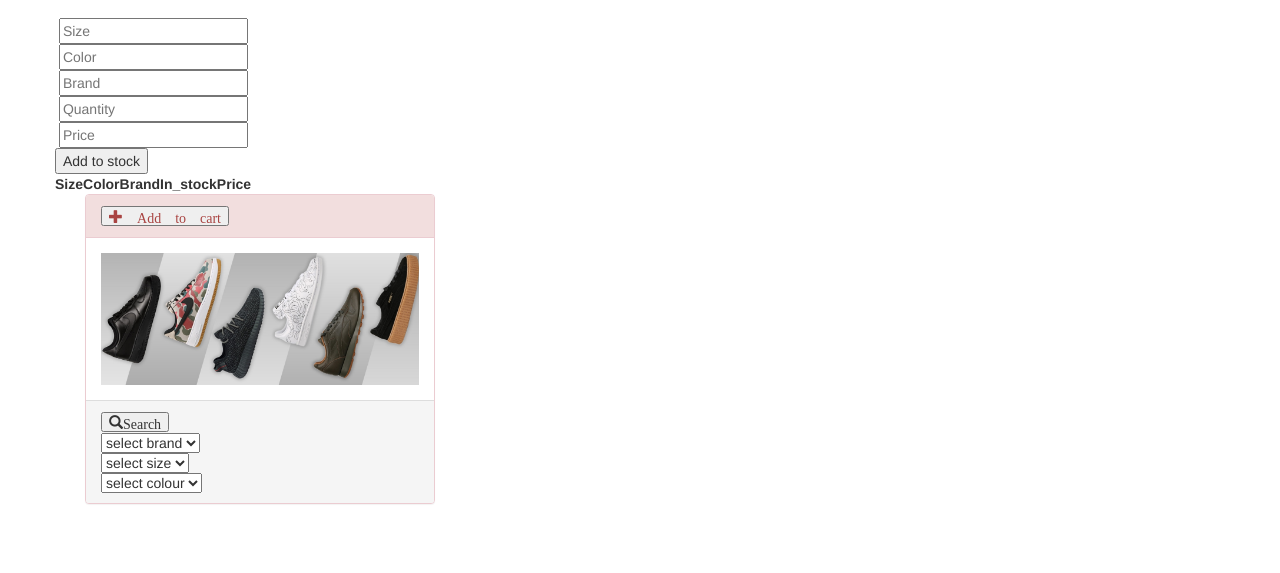
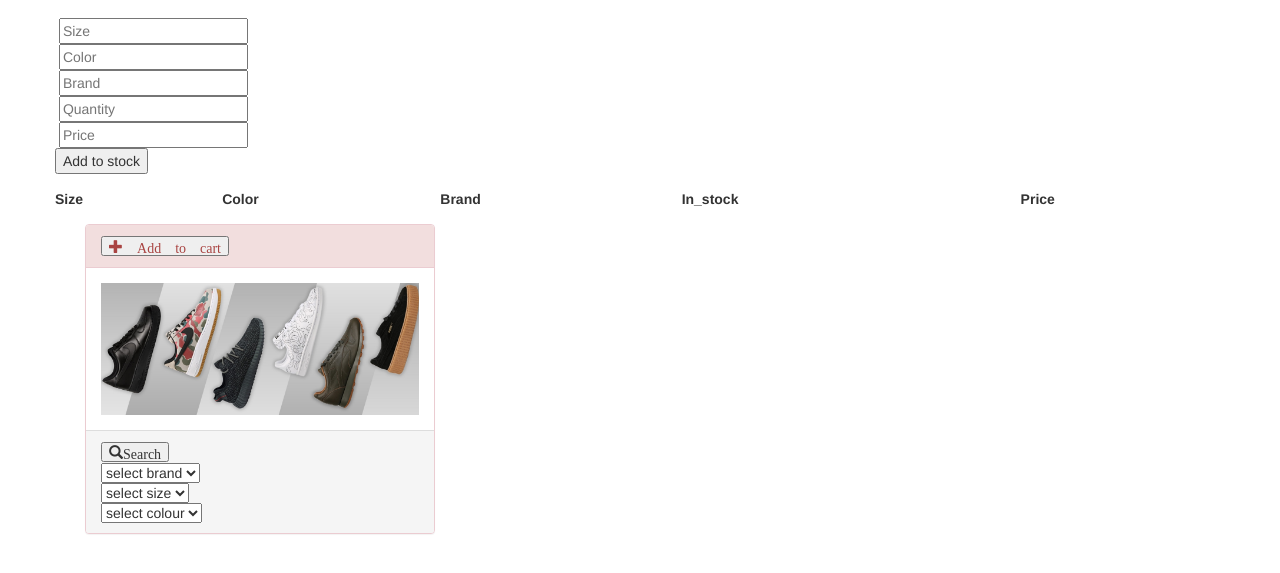
Before and after one commit to sixolisiwe/Shoe-catalogue, a plain HTML site: page index.html in a window 1280 px wide. Shown: the part 205-778 px from the top of the page. Drawn offline with nearby package versions, Linux system fonts and the light colour scheme.

Commit message:
css added

```diff
--- a/Shoe catalogue.css
+++ b/Shoe catalogue.css
@@ -13,3 +13,12 @@
     background-color: #f2f2f2;
     padding: 25px;
   }
+  table {
+    width: 100%;
+  }
+
+  th {
+    height: 50px;
+    text-align: left;
+    padding: 15px;
+  }
--- a/index.html
+++ b/index.html
@@ -6,6 +6,7 @@
   <meta name="viewport" content="width=device-width, initial-scale=1.0">
   <meta http-equiv="X-UA-Compatible" content="ie=edge">
   <title>Document</title>
+  <link rel="stylesheet" href="./Shoe catalogue.css">
   <link rel="stylesheet" href="https://maxcdn.bootstrapcdn.com/bootstrap/3.4.0/css/bootstrap.min.css">
   <script src="https://ajax.googleapis.com/ajax/libs/jquery/3.4.1/jquery.min.js"></script>
   <script src="https://maxcdn.bootstrapcdn.com/bootstrap/3.4.0/js/bootstrap.min.js"></script>
```
